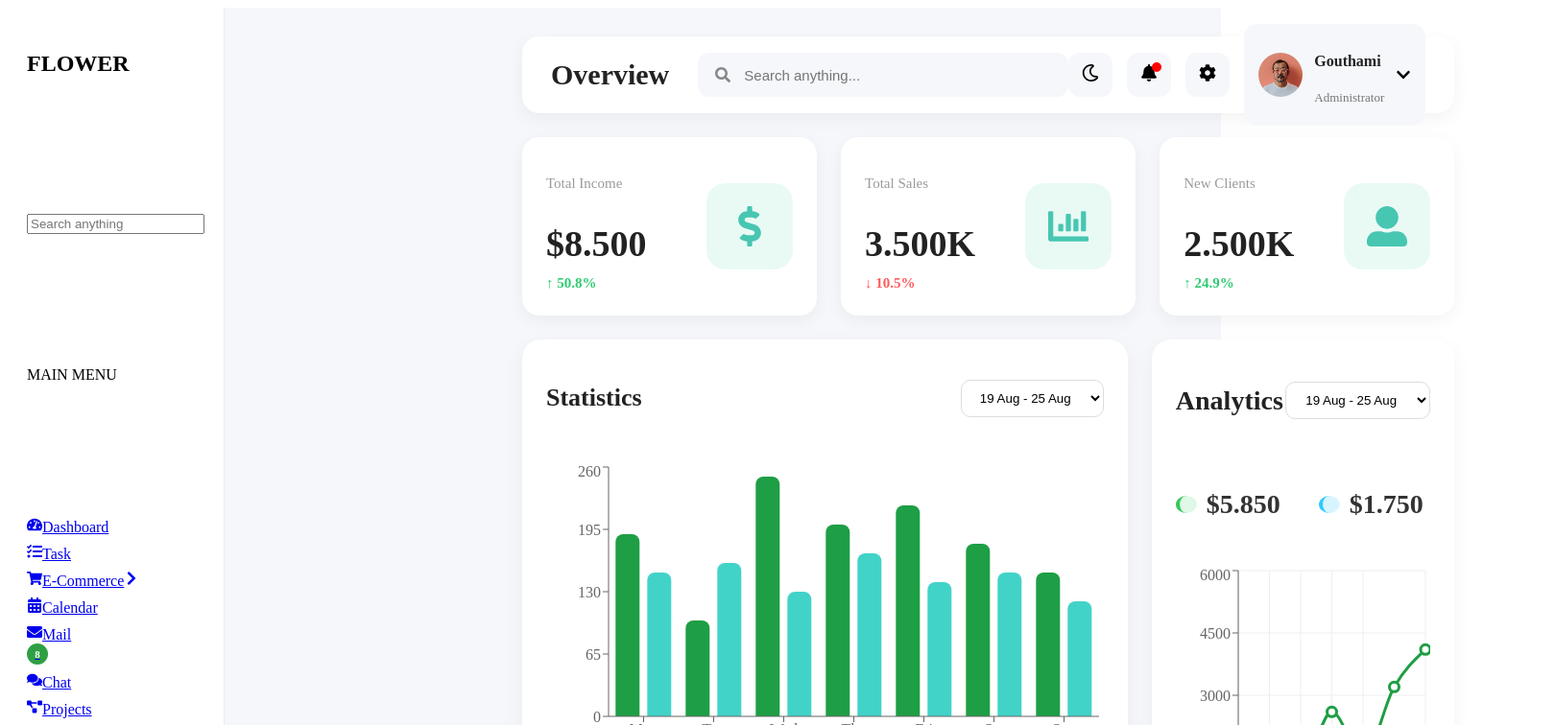
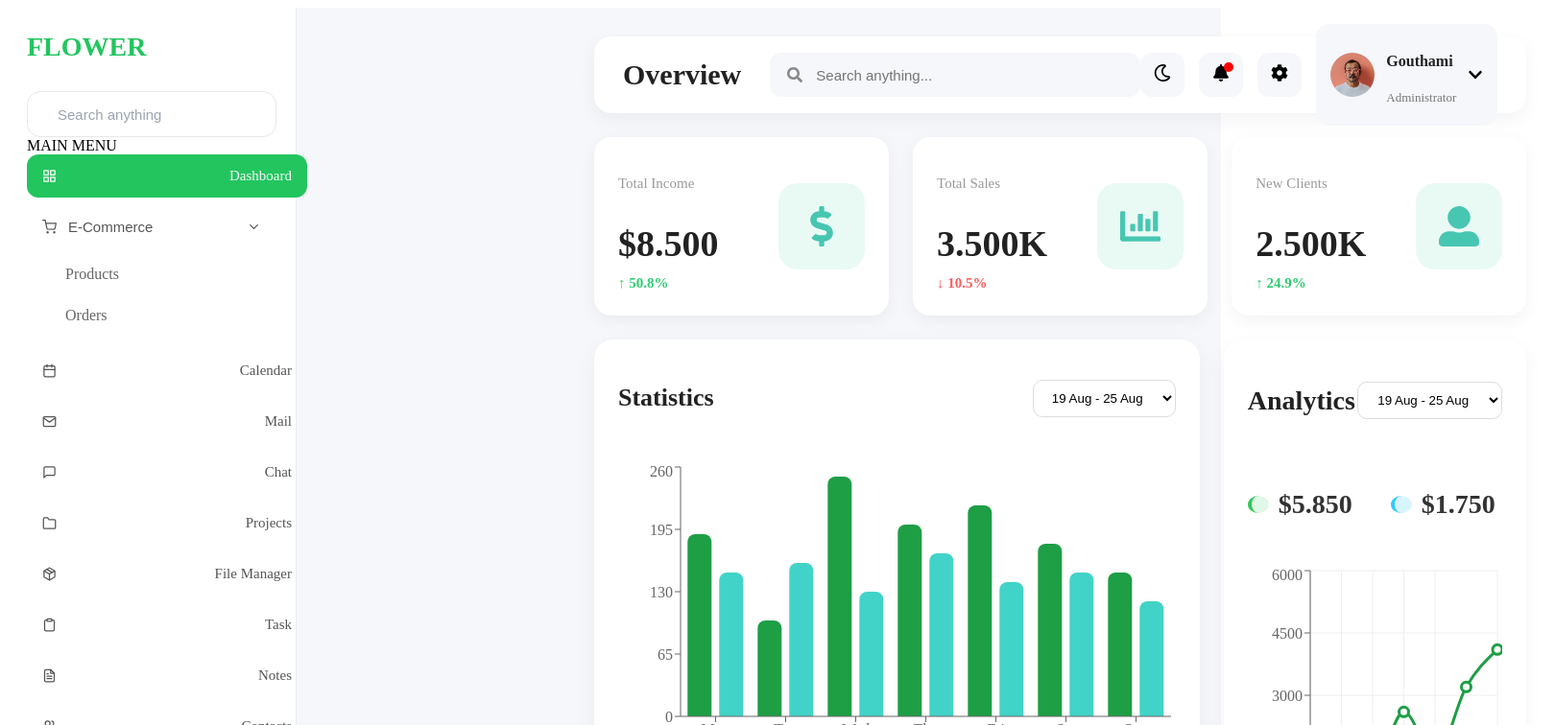
Before and after one commit to Gouthami101198/Dashboard1, a React (Vite) app: page / in a window 1280 px wide. Shown: the top 756 px of the page at 96% size, 1620 px wide, since content can reach past the window. Built offline with nearby package versions, Linux system fonts and the light colour scheme.

Commit message:
Refactor Sidebar component with dropdown menu

```diff
--- a/src/components/Sidebar/Sidebar.jsx
+++ b/src/components/Sidebar/Sidebar.jsx
@@ -1,50 +1,118 @@
+import { NavLink } from "react-router-dom";
+import { useState } from "react";
+import {
+  FiGrid,
+  FiShoppingCart,
+  FiPackage,
+  FiClipboard,
+  FiCalendar,
+  FiMail,
+  FiMessageSquare,
+  FiFolder,
+  FiFileText,
+  FiUsers,
+  FiUser,
+  FiChevronDown,
+  FiChevronRight,
+} from "react-icons/fi";
+
 import "./Sidebar.css";
-import { NavLink } from "react-router-dom";
-import { sidebarData } from "./sidebarData";
-import logo from "../../assets/logo.png";
 
 const Sidebar = () => {
+  const [openEcommerce, setOpenEcommerce] = useState(true);
+
   return (
     <aside className="sidebar">
 
-      <div>
+      <div className="logo">
         <h2>FLOWER</h2>
       </div>
 
-      <div className="search">
+      <div className="search-box">
         <input type="text" placeholder="Search anything" />
       </div>
 
-      <p className="title">MAIN MENU</p>
+      <span className="menu-title">MAIN MENU</span>
 
-      <nav className="menu">
+      <nav>
 
-        {sidebarData.map((item) => (
-          <NavLink
-            key={item.path}
-            to={item.path}
-            end={item.path === "/"}
-            className={({ isActive }) =>
-              isActive ? "menu-link active" : "menu-link"
-            }
-          >
-            <span className="icon">{item.icon}</span>
+        <NavLink to="/" className="menu-item">
+          <FiGrid />
+          <span>Dashboard</span>
+        </NavLink>
 
-            <span className="text">{item.title}</span>
+        {/* Ecommerce */}
 
-            {item.badge && (
-              <span className="badge">
-                {item.badge}
-              </span>
-            )}
+        <button
+          className="menu-item dropdown-btn"
+          onClick={() => setOpenEcommerce(!openEcommerce)}
+        >
+          <div className="menu-left">
+            <FiShoppingCart />
+            <span>E-Commerce</span>
+          </div>
 
-            {item.arrow && (
-              <span className="arrow">
-                {item.arrow}
-              </span>
-            )}
-          </NavLink>
-        ))}
+          {openEcommerce ? <FiChevronDown /> : <FiChevronRight />}
+        </button>
+
+        {openEcommerce && (
+          <div className="submenu">
+
+            <NavLink to="/products" className="submenu-item">
+              Products
+            </NavLink>
+
+            <NavLink to="/orders" className="submenu-item">
+              Orders
+            </NavLink>
+
+          </div>
+        )}
+
+        <NavLink to="/calendar" className="menu-item">
+          <FiCalendar />
+          <span>Calendar</span>
+        </NavLink>
+
+        <NavLink to="/mail" className="menu-item">
+          <FiMail />
+          <span>Mail</span>
+        </NavLink>
+
+        <NavLink to="/chat" className="menu-item">
+          <FiMessageSquare />
+          <span>Chat</span>
+        </NavLink>
+
+        <NavLink to="/projects" className="menu-item">
+          <FiFolder />
+          <span>Projects</span>
+        </NavLink>
+
+        <NavLink to="/filemanager" className="menu-item">
+          <FiPackage />
+          <span>File Manager</span>
+        </NavLink>
+
+        <NavLink to="/task" className="menu-item">
+          <FiClipboard />
+          <span>Task</span>
+        </NavLink>
+
+        <NavLink to="/notes" className="menu-item">
+          <FiFileText />
+          <span>Notes</span>
+        </NavLink>
+
+        <NavLink to="/contacts" className="menu-item">
+          <FiUsers />
+          <span>Contacts</span>
+        </NavLink>
+
+        <NavLink to="/profile" className="menu-item">
+          <FiUser />
+          <span>Profile</span>
+        </NavLink>
 
       </nav>
 
```
